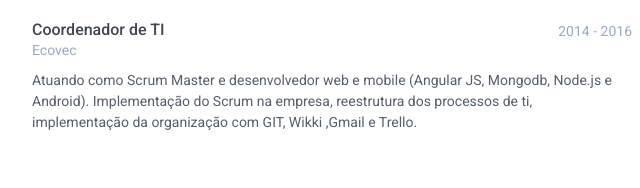
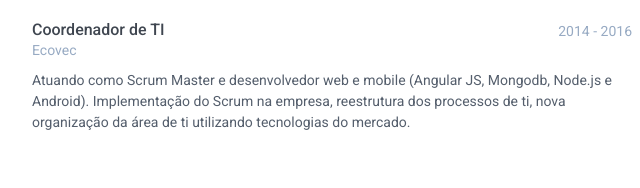
Before and after one commit to tikovs/tikovs_page, a plain HTML site: page index.html in a window 1280 px wide. Shown: the part 477-665 px from the top of the page, 188-828 px from the left. Drawn offline with Linux system fonts and the light colour scheme.

Commit message:
Create index.html

```diff
--- a/index.html
+++ b/index.html
@@ -105,7 +105,7 @@
                     </div><!--//meta-->
                     <div class="details">
                         <p>Atuando como Scrum Master e desenvolvedor web e mobile (Angular JS, Mongodb, Node.js e Android).
-                           Implementação do Scrum na empresa, reestrutura dos processos de ti, implementação da organização com GIT, Wikki ,Gmail e Trello.
+                           Implementação do Scrum na empresa, reestrutura dos processos de ti, nova organização da área de ti utilizando tecnologias do mercado.
                             </p>
 
                     </div><!--//details-->
```
